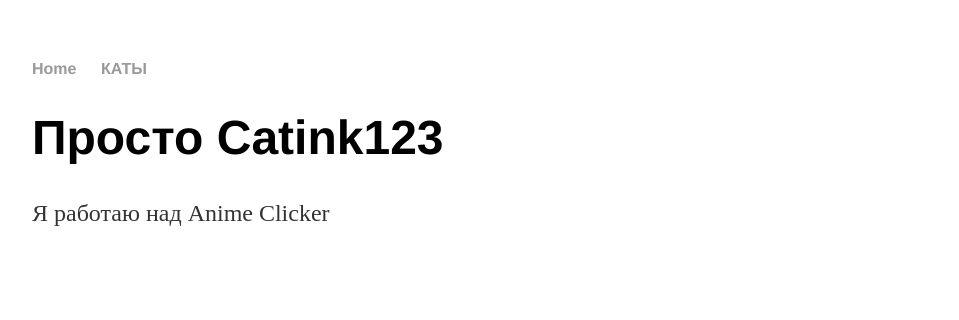
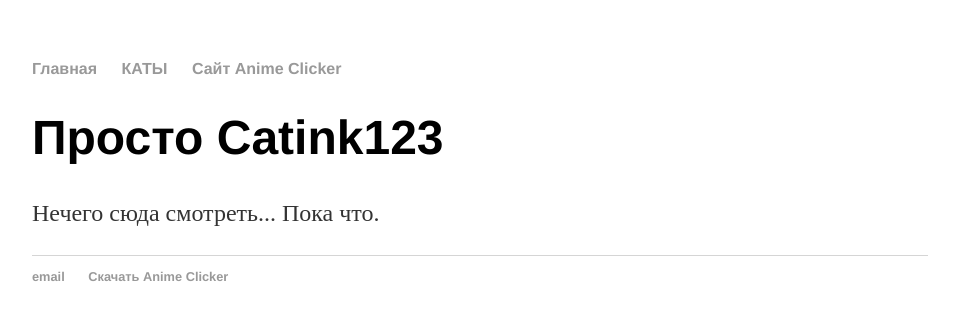
Before and after one commit to catink123/catink123.github.io, a Jekyll site: the page built from index.html, in a window 1280 px wide. Shown: the top 320 px of the page, without its empty margins (160-1119 px from the left). Built offline with Jekyll 4.4.1, drawn with Linux system fonts in a browser that asks for light colours.

Commit message:
Update index.html

```diff
--- a/index.html
+++ b/index.html
@@ -1,22 +1,8 @@
-<!DOCTYPE html>
-  <html>
-    <head>
-       <meta charset="utf-8">
-       <title>Catink123 Site</title>
-       <link rel="stylesheet" type="text/css" href="/css/main.css">
-    </head>
-    <body>
-      <nav>
-    		<ul>
-        		<li><a href="/">Home</a></li>
-	        	<li><a href="/page1">КАТЫ</a></li>
-    		</ul>
-		  </nav>
-      <div class="container">
-    		<div class="blurb">
-        		<h1>Просто Catink123</h1>
-				    <p>Я работаю над Anime Clicker</p>
-    		</div>
-		  </div>
-    </body>
-  </html>
+---
+layout: default
+title: Catink123 Site
+---
+<div class="blurb">
+	<h1>Просто Catink123</h1>
+	<p>Нечего сюда смотреть... Пока что.</p>
+</div>
```
